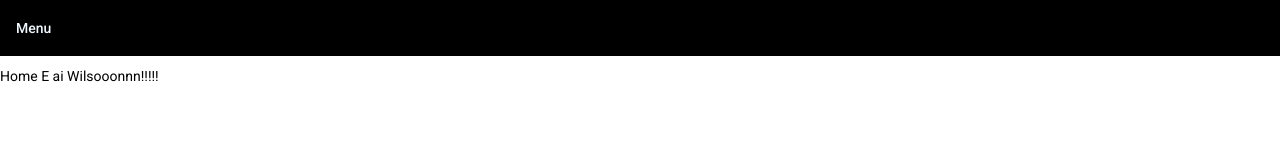
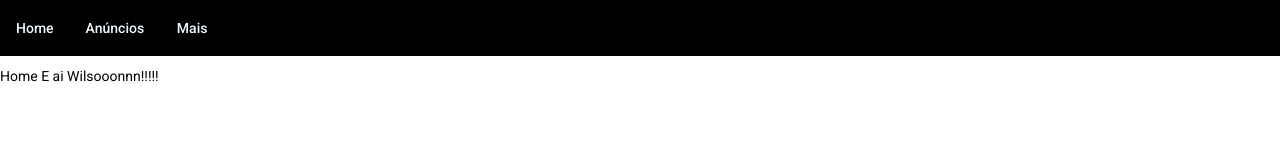
Before and after one commit to LittWill/pokedexVeiculos, an Angular app: page /home in a window 1280 px wide. Shown: the top 160 px of the page. Built offline with nearby package versions, Linux system fonts and the light colour scheme.

Commit message:
Ajustei o menu.

```diff
--- a/src/app/components/menu/menu.component.html
+++ b/src/app/components/menu/menu.component.html
@@ -1,8 +1,10 @@
 <nav class="menu">
-  <button mat-button [matMenuTriggerFor]="menu">Menu</button>
+  <button mat-button [routerLink]="['/']">Home</button>
+  <button mat-button [routerLink]="['anuncios']">Anúncios</button>
+  <button mat-button [matMenuTriggerFor]="menu">Mais</button>
   <mat-menu #menu="matMenu">
-    <button mat-menu-item [routerLink]="['/']">Home</button>
-    <button mat-menu-item [routerLink]="['carros']">Carros</button>
-    <button mat-menu-item [routerLink]="['anuncios']">Anuncios</button>
+    <button mat-menu-item [routerLink]="['/']">Anuncie</button>
+    <button mat-menu-item [routerLink]="['/']">Etc</button>
+    <button mat-menu-item [routerLink]="['/']">Etc</button>
   </mat-menu>
 </nav>
--- a/src/app/modules/anuncios/components/detalhes/detalhes.component.css
+++ b/src/app/modules/anuncios/components/detalhes/detalhes.component.css
@@ -52,14 +52,14 @@
     max-width: 530px;
   }
 
-  .detalhes-card-imagem {
+  /* .detalhes-card-imagem {
 
   }
 
   .detalhes-card-conteudo {
 
 
-  }
+  } */
 
 
 }
```
